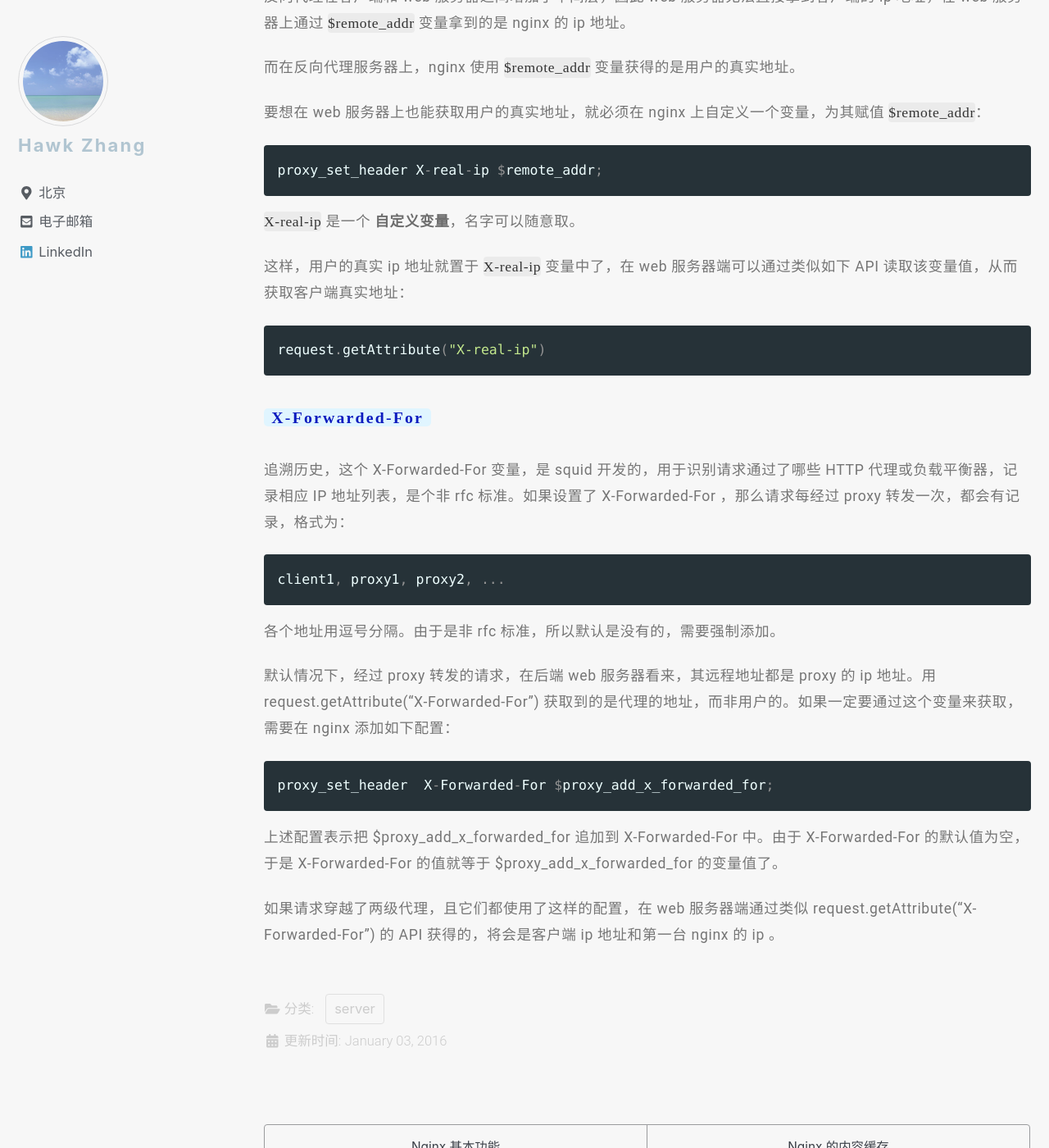
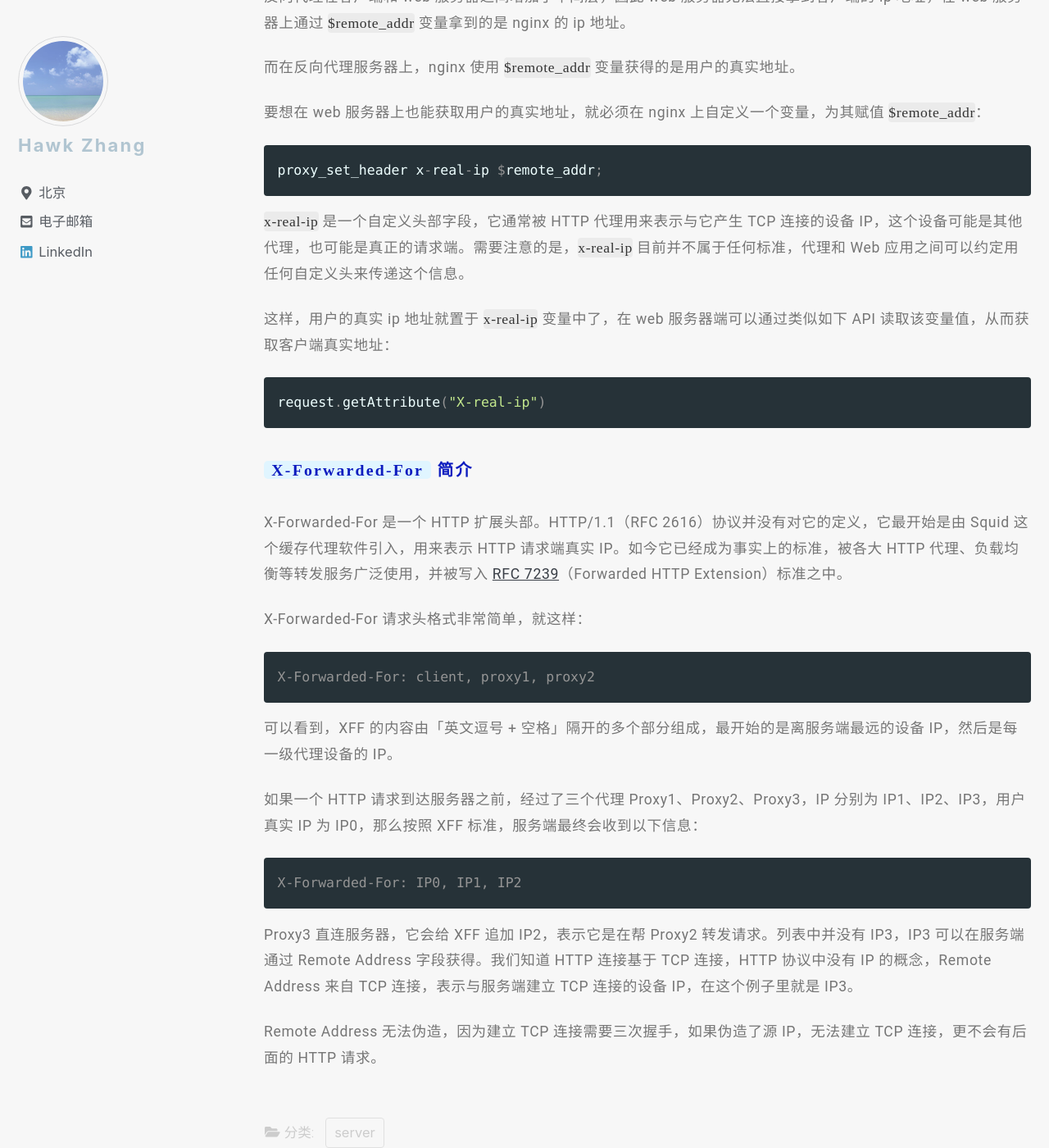
Before and after one commit to narru888/linotes_note, a Jekyll site: the page built from _posts/server/nginx/2016-01-03-common.conf.md, in a window 1280 px wide and 1400 px high, scrolled down 3085 px. Shown: the whole window at 82% size. Built offline with Jekyll 4.4.1, drawn with Linux system fonts in a browser that asks for light colours; nearby versions of some CDN libraries; a script that is not in the unit is left out.

Commit message:
update on 2018-08-07 17:50:01 CST

````diff
--- a/_posts/server/nginx/2016-01-03-common.conf.md
+++ b/_posts/server/nginx/2016-01-03-common.conf.md
@@ -89,34 +89,36 @@ location  ~  ^/static {
 要想在 web 服务器上也能获取用户的真实地址，就必须在 nginx 上自定义一个变量，为其赋值 `$remote_addr`：
 
 ```conf
-proxy_set_header X-real-ip $remote_addr;
+proxy_set_header x-real-ip $remote_addr;
 ```
 
-`X-real-ip` 是一个 **自定义变量**，名字可以随意取。
+`x-real-ip` 是一个自定义头部字段，它通常被 HTTP 代理用来表示与它产生 TCP 连接的设备 IP，这个设备可能是其他代理，也可能是真正的请求端。需要注意的是，`x-real-ip` 目前并不属于任何标准，代理和 Web 应用之间可以约定用任何自定义头来传递这个信息。
 
-这样，用户的真实 ip 地址就置于 `X-real-ip` 变量中了，在 web 服务器端可以通过类似如下 API 读取该变量值，从而获取客户端真实地址：
+这样，用户的真实 ip 地址就置于 `x-real-ip` 变量中了，在 web 服务器端可以通过类似如下 API 读取该变量值，从而获取客户端真实地址：
 
 ```conf
 request.getAttribute("X-real-ip")
 ```
 
 
-##### `X-Forwarded-For`
+##### `X-Forwarded-For` 简介
 
-追溯历史，这个 X-Forwarded-For 变量，是 squid 开发的，用于识别请求通过了哪些 HTTP 代理或负载平衡器，记录相应 IP 地址列表，是个非 rfc 标准。如果设置了 X-Forwarded-For ，那么请求每经过 proxy 转发一次，都会有记录，格式为：
+X-Forwarded-For 是一个 HTTP 扩展头部。HTTP/1.1（RFC 2616）协议并没有对它的定义，它最开始是由 Squid 这个缓存代理软件引入，用来表示 HTTP 请求端真实 IP。如今它已经成为事实上的标准，被各大 HTTP 代理、负载均衡等转发服务广泛使用，并被写入 [RFC 7239](http://tools.ietf.org/html/rfc7239)（Forwarded HTTP Extension）标准之中。
 
-```conf
-client1, proxy1, proxy2, ...
+X-Forwarded-For 请求头格式非常简单，就这样：
+
+```shell
+X-Forwarded-For: client, proxy1, proxy2
 ```
 
-各个地址用逗号分隔。由于是非 rfc 标准，所以默认是没有的，需要强制添加。
+可以看到，XFF 的内容由「英文逗号 + 空格」隔开的多个部分组成，最开始的是离服务端最远的设备 IP，然后是每一级代理设备的 IP。
 
-默认情况下，经过 proxy 转发的请求，在后端 web 服务器看来，其远程地址都是 proxy 的 ip 地址。用 request.getAttribute("X-Forwarded-For") 获取到的是代理的地址，而非用户的。如果一定要通过这个变量来获取，需要在 nginx 添加如下配置：
+如果一个 HTTP 请求到达服务器之前，经过了三个代理 Proxy1、Proxy2、Proxy3，IP 分别为 IP1、IP2、IP3，用户真实 IP 为 IP0，那么按照 XFF 标准，服务端最终会收到以下信息：
 
-```conf
-proxy_set_header  X-Forwarded-For $proxy_add_x_forwarded_for;
+```shell
+X-Forwarded-For: IP0, IP1, IP2
 ```
 
-上述配置表示把 $proxy_add_x_forwarded_for 追加到 X-Forwarded-For 中。由于 X-Forwarded-For 的默认值为空，于是 X-Forwarded-For 的值就等于 $proxy_add_x_forwarded_for 的变量值了。
+Proxy3 直连服务器，它会给 XFF 追加 IP2，表示它是在帮 Proxy2 转发请求。列表中并没有 IP3，IP3 可以在服务端通过 Remote Address 字段获得。我们知道 HTTP 连接基于 TCP 连接，HTTP 协议中没有 IP 的概念，Remote Address 来自 TCP 连接，表示与服务端建立 TCP 连接的设备 IP，在这个例子里就是 IP3。
 
-如果请求穿越了两级代理，且它们都使用了这样的配置，在 web 服务器端通过类似 request.getAttribute("X-Forwarded-For") 的 API 获得的，将会是客户端 ip 地址和第一台 nginx 的 ip 。
+Remote Address 无法伪造，因为建立 TCP 连接需要三次握手，如果伪造了源 IP，无法建立 TCP 连接，更不会有后面的 HTTP 请求。
````
Also changed, not shown: 1 other file.
